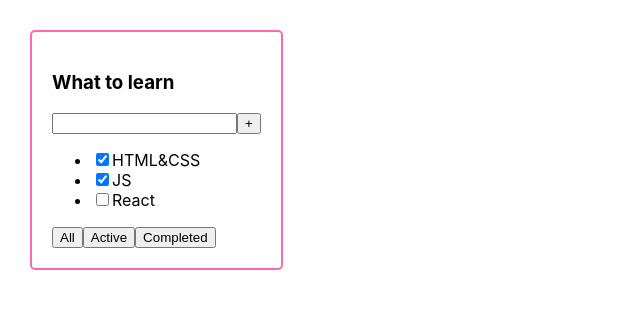
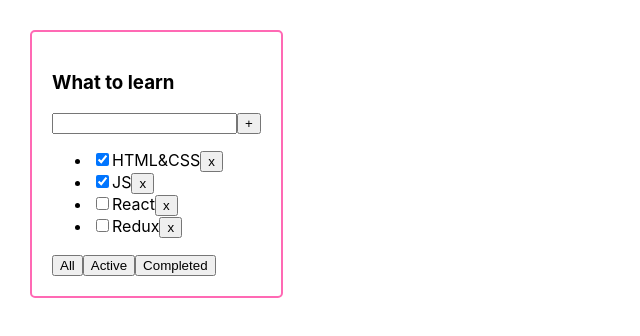
Before and after one commit to vbsm11/todolist-comeback, a React (Create React App) app: page / in a window 1280 px wide. Shown: the top 336 px of the page, without its empty margins (0-640 px from the left). Built offline with nearby package versions, Linux system fonts and the light colour scheme.

Commit message:
Tasks array converts to <li>

```diff
--- a/src/App.tsx
+++ b/src/App.tsx
@@ -20,7 +20,8 @@ function App(): JSX.Element {
     const tasks: Array<TaskType> = [
         {id: 1, title: 'HTML&CSS', isDone: true},
         {id: 2, title: 'JS', isDone: true},
-        {id: 3, title: 'React', isDone: false}
+        {id: 3, title: 'React', isDone: false},
+        {id: 4, title: 'Redux', isDone: false},
     ]
 
     // JSX
@@ -28,8 +29,6 @@ function App(): JSX.Element {
     return (
         <div className="App">
             <TodoList title={'What to learn'} tasks={tasks}/>
-            {/*<TodoList title={'What to buy'}/>*/}
-            {/*<TodoList title={'What to read'}/>*/}
         </div>
     );
 }
--- a/src/TodoList.tsx
+++ b/src/TodoList.tsx
@@ -7,6 +7,15 @@ type TodoListPropsType = {
 }
 
 const TodoList: FC<TodoListPropsType> = (props) => {
+
+    const todoListItems: Array<JSX.Element> = props.tasks.map((task: TaskType) =>
+        <li>
+            <input type="checkbox" checked={task.isDone}/>
+            <span>{task.title}</span>
+            <button onClick={() => {alert(task.id)}}>x</button>
+        </li>
+    )
+
     return (
         <div className="todolist">
             <h3>{props.title}</h3>
@@ -15,18 +24,7 @@ const TodoList: FC<TodoListPropsType> = (props) => {
                 <button>+</button>
             </div>
             <ul>
-                <li>
-                    <input type="checkbox" checked={props.tasks[0].isDone}/>
-                    <span>{props.tasks[0].title}</span>
-                </li>
-                <li>
-                    <input type="checkbox" checked={props.tasks[1].isDone}/>
-                    <span>{props.tasks[1].title}</span>
-                </li>
-                <li>
-                    <input type="checkbox" checked={props.tasks[2].isDone}/>
-                    <span>{props.tasks[2].title}</span>
-                </li>
+                {todoListItems}
             </ul>
             <div>
                 <button>All</button>
```
